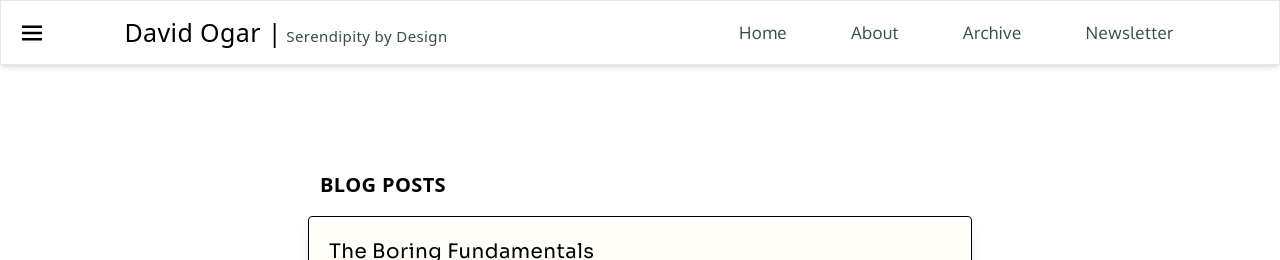
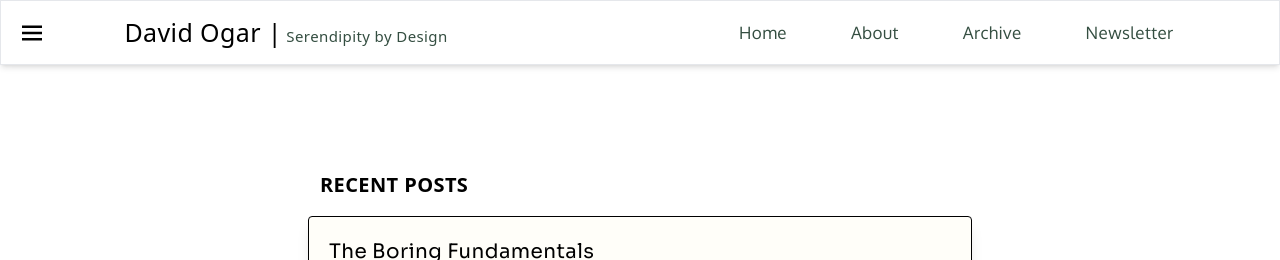
Before and after one commit to The-True-Hooha/serendipity-by-design, a Next.js app: page / in a window 1280 px wide. Shown: the top 260 px of the page. Built offline with nearby package versions, Linux system fonts and the light colour scheme.

Commit message:
refactor: fix style on page height

```diff
--- a/components/footer.js
+++ b/components/footer.js
@@ -2,7 +2,7 @@ import React from 'react'
 
 export default function Footer(){
     return(
-        <footer className='inset-x-0 bottom-0'>
+        <footer className='inset-x-0 bottom-0 '>
             <div className='lg:px-[300px] shadow-lg py-4 border bg-slate-300'>
                 <p className='font-sora font-bold px-[30px]'>&copy; 2022 David Ogar</p>
             </div>
--- a/pages/index.js
+++ b/pages/index.js
@@ -41,8 +41,8 @@ export default function Home({ posts }) {
         <link rel="icon" href="/icon.png" />
       </Head>
       <div>
-        <div className="lg:pt-[170px] h-screen lg:px-[300px] py-[150px]">
-          <div className="text-[15px] lg:text-[20px]  px-[20px] font-semibold uppercase text-black">Blog Posts</div>
+        <div className="lg:pt-[170px] h-full lg:px-[300px] py-[150px] ">
+          <div className="text-[15px] lg:text-[20px]  px-[20px] font-semibold uppercase text-black">recent Posts</div>
           <div className="">
             {posts.map(({ slug, frontmatter }) => (
               <div key={slug} className="py-4 px-4 md:px-5 md:py-5 hover:text-blue-700 m-2 mt-4 transition ease-in-out hover:scale-110 duration-300 flex shadow-lg border border-black bg-[#fffef9] rounded">
```
